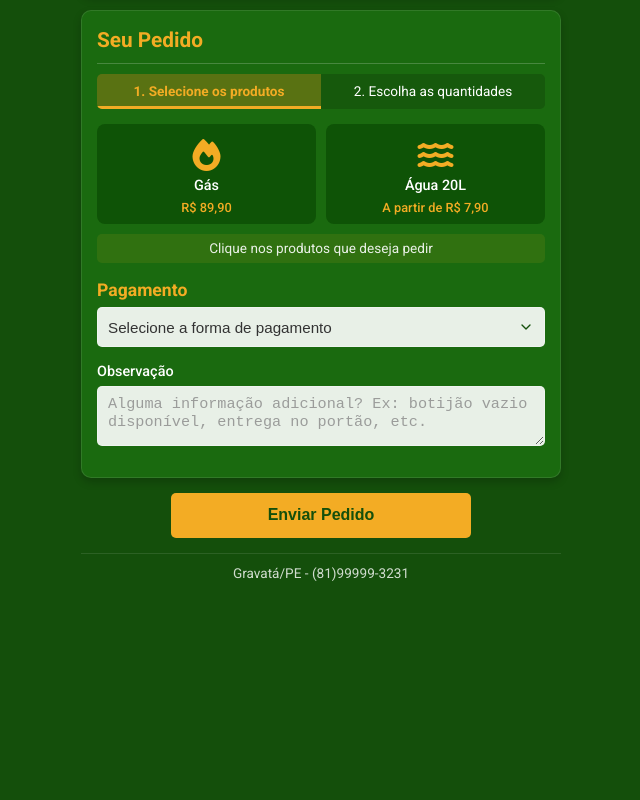
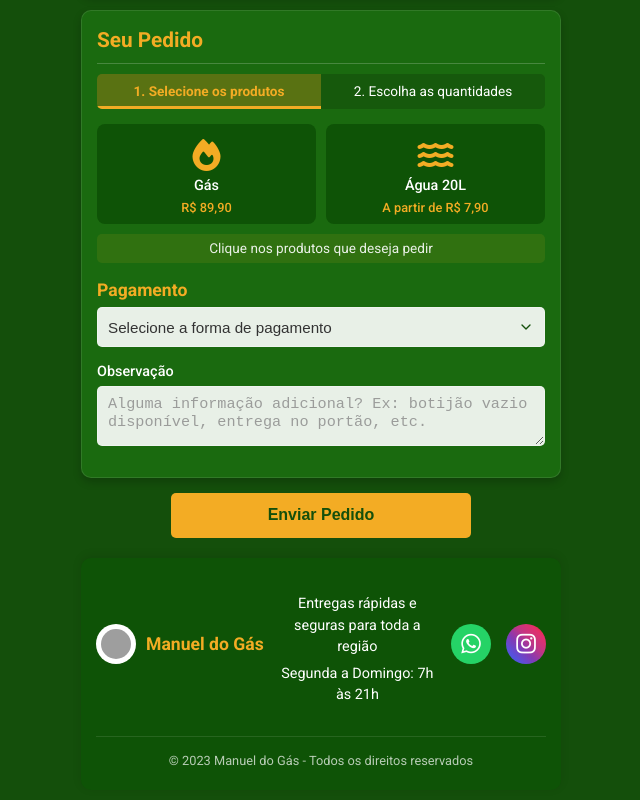
Before and after one commit to ruanavelino/manueldogas, a plain HTML site: page index.html in a window 1280 px wide. Shown: the part 511-1311 px from the top of the page, without its empty margins (319-959 px from the left). Before the commit the page ends 1114 px from the top, so only its background shows below. Drawn offline with Linux system fonts and the light colour scheme; grey boxes are pictures that could not be loaded.

Commit message:
Add files via upload

```diff
--- a/index.html
+++ b/index.html
@@ -205,7 +205,27 @@
         </form>
 
         <footer>
-            <p>Gravatá/PE - (81)99999-3231</p>
+            <div class="footer-content">
+                <div class="footer-logo">
+                    <img src="https://i.ibb.co/NWXWLYg/gas-logo.png" alt="Manuel do Gás" class="footer-logo-image">
+                    <p>Manuel do Gás</p>
+                </div>
+                <div class="footer-info">
+                    <p>Entregas rápidas e seguras para toda a região</p>
+                    <p>Segunda a Domingo: 7h às 21h</p>
+                </div>
+                <div class="social-icons">
+                    <a href="https://wa.me/5581971202071" target="_blank" class="social-icon whatsapp">
+                        <i class="fab fa-whatsapp"></i>
+                    </a>
+                    <a href="https://instagram.com/manueldogas" target="_blank" class="social-icon instagram">
+                        <i class="fab fa-instagram"></i>
+                    </a>
+                </div>
+            </div>
+            <div class="footer-copyright">
+                <p>&copy; 2023 Manuel do Gás - Todos os direitos reservados</p>
+            </div>
         </footer>
     </div>
 
--- a/styles.css
+++ b/styles.css
@@ -552,12 +552,113 @@ textarea {
 
 /* Footer */
 footer {
+    background-color: #0E5306; /* Verde mais escuro para o footer */
+    border-radius: 10px;
+    padding: 20px 15px;
+    margin-top: 20px;
+    color: white;
+    box-shadow: 0 -2px 10px rgba(0, 0, 0, 0.1);
+}
+
+.footer-content {
+    display: flex;
+    flex-wrap: wrap;
+    justify-content: space-between;
+    align-items: center;
+    margin-bottom: 15px;
+}
+
+.footer-logo {
+    display: flex;
+    align-items: center;
+    margin-bottom: 10px;
+}
+
+.footer-logo-image {
+    width: 40px;
+    height: 40px;
+    margin-right: 10px;
+    background-color: white;
+    border-radius: 50%;
+    padding: 5px;
+}
+
+.footer-logo p {
+    font-weight: 600;
+    font-size: 1.1rem;
+    color: #F3AC24;
+}
+
+.footer-info {
     text-align: center;
-    padding: 10px 0;
+    line-height: 1.5;
+    margin: 10px 0;
+    flex: 1;
+    padding: 0 15px;
+}
+
+.footer-info p {
+    margin: 5px 0;
+    font-size: 0.9rem;
+}
+
+.social-icons {
+    display: flex;
+    gap: 15px;
+    margin-bottom: 10px;
+}
+
+.social-icon {
+    display: flex;
+    align-items: center;
+    justify-content: center;
+    width: 40px;
+    height: 40px;
+    border-radius: 50%;
+    color: white;
+    font-size: 1.4rem;
+    transition: all 0.3s ease;
+    text-decoration: none;
+}
+
+.social-icon:hover {
+    transform: translateY(-3px);
+    box-shadow: 0 5px 10px rgba(0, 0, 0, 0.2);
+}
+
+.social-icon.whatsapp {
+    background-color: #25D366;
+}
+
+.social-icon.instagram {
+    background: linear-gradient(45deg, #405DE6, #5851DB, #833AB4, #C13584, #E1306C, #FD1D1D);
+}
+
+.footer-copyright {
+    text-align: center;
     margin-top: 15px;
-    font-size: 0.85rem;
-    color: rgba(255, 255, 255, 0.8);
+    padding-top: 15px;
     border-top: 1px solid rgba(255, 255, 255, 0.1);
+    font-size: 0.8rem;
+    color: rgba(255, 255, 255, 0.7);
+}
+
+/* Responsive adjustments for footer */
+@media (max-width: 600px) {
+    .footer-content {
+        flex-direction: column;
+        text-align: center;
+    }
+
+    .footer-logo {
+        justify-content: center;
+        margin-bottom: 15px;
+    }
+
+    .social-icons {
+        justify-content: center;
+        margin: 15px 0;
+    }
 }
 
 /* Error styling */
```
